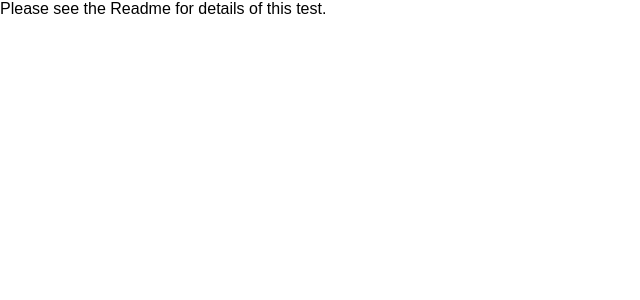
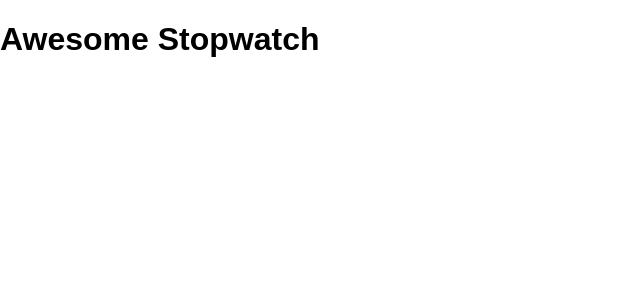
Before and after one commit to SergeyShvaitser/intu-test, a React (Create React App) app: page / in a window 1280 px wide. Shown: the top 300 px of the page, without its empty margins (0-640 px from the left). Built offline with nearby package versions, Linux system fonts and the light colour scheme.

Commit message:
Add basic stopwatch container

```diff
--- a/src/App.js
+++ b/src/App.js
@@ -1,9 +1,10 @@
 import React, { Component } from 'react';
+import Stopwatch from 'views/containers/Stopwatch'
 
 class App extends Component {
     render() {
         return (
-            <div>Please see the Readme for details of this test.</div>
+            <Stopwatch />
         );
     }
 }
--- /dev/null
+++ b/src/views/containers/Stopwatch.js
@@ -0,0 +1,38 @@
+
+import React, { Component } from 'react'
+
+class Stopwatch extends Component {
+
+  constructor(){
+    super()
+
+    this.state = {}
+
+    this.start = this.start.bind(this)
+    this.reset = this.reset.bind(this)
+    this.confirmLap = this.confirmLap.bind(this)
+  }
+
+  start(){
+
+  }
+
+  reset(){
+
+  }
+
+  confirmLap(){
+
+  }
+
+  render(){
+    return (
+      <div>
+        <h1>Awesome Stopwatch</h1>
+      </div>
+    )
+  }
+
+}
+
+export default Stopwatch
```
